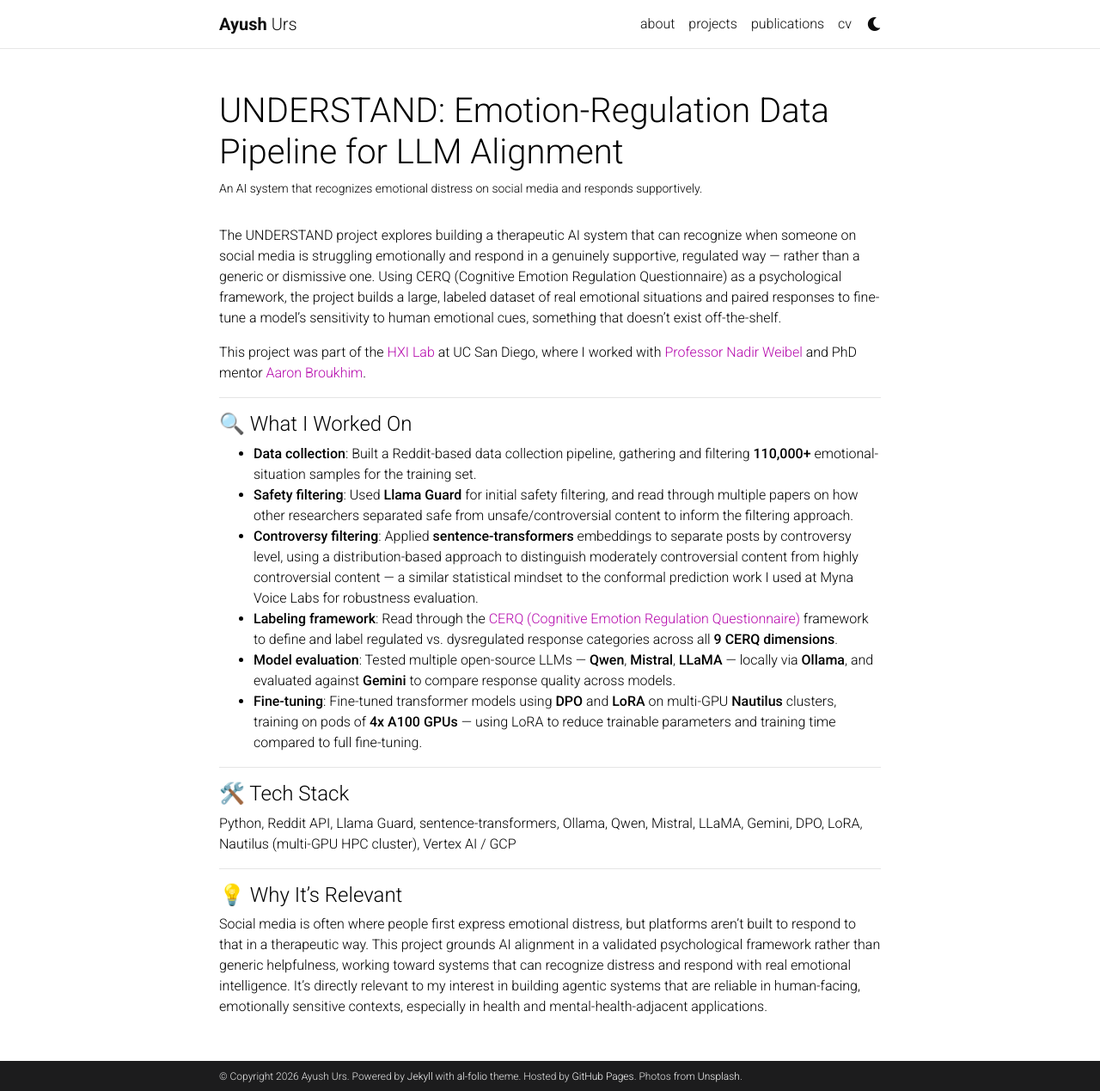
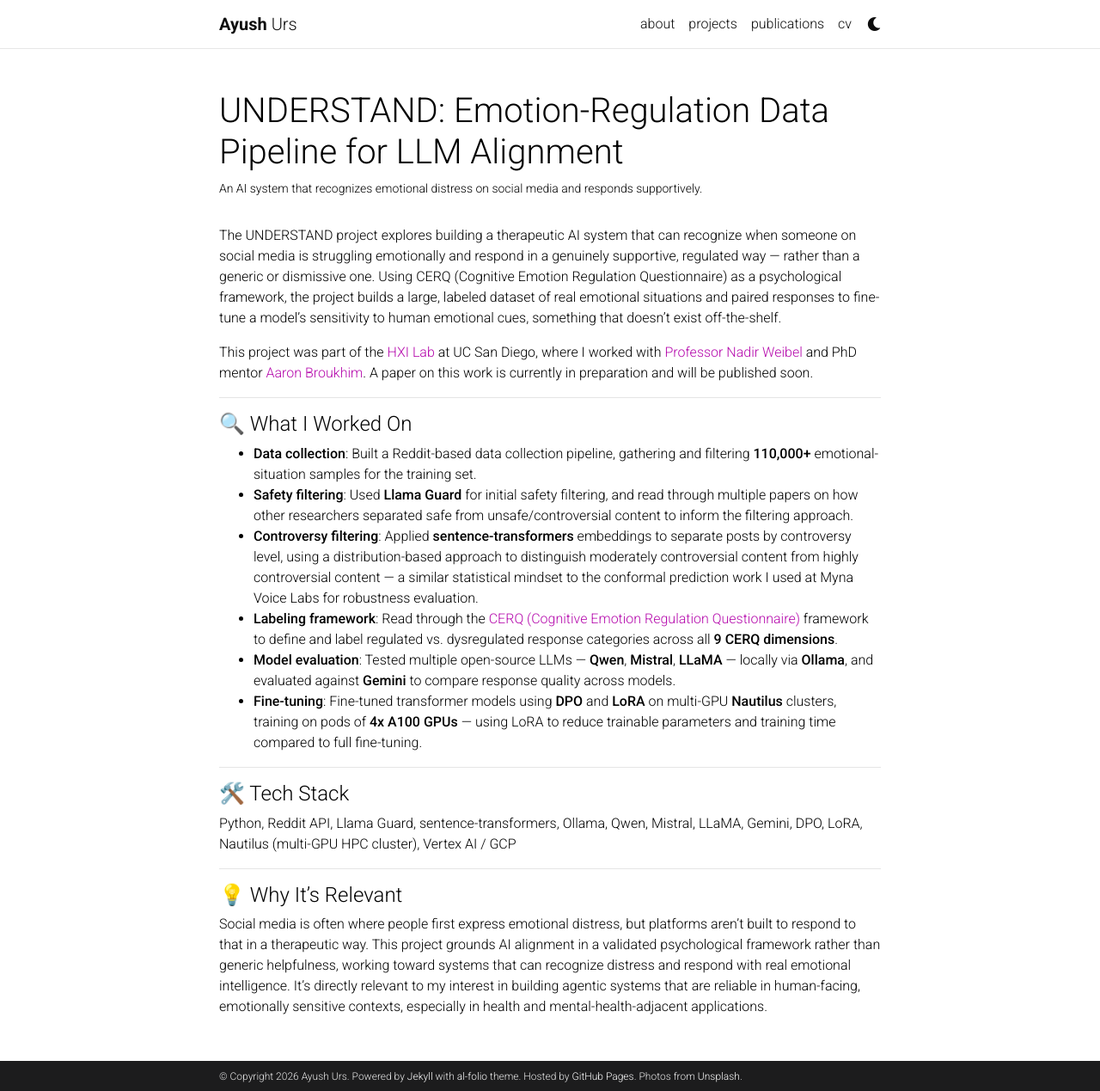
Before and after one commit to ayush11z/ayush11z.github.io, a Jekyll site: the page built from _projects/understand-emotion-regulation.md, in a window 1280 px wide and 1269 px high. Shown: the whole window at 86% size. Built offline with Jekyll 4.4.1, drawn with Linux system fonts in a browser that asks for light colours; comment, search, counter and statistics services are not loaded; a style sheet for code colours, icons or effects is not loaded.

Commit message:
Note that the UNDERSTAND paper is forthcoming
Co-Authored-By: Claude Sonnet 5 <noreply@anthropic.com>

```diff
--- a/_projects/understand-emotion-regulation.md
+++ b/_projects/understand-emotion-regulation.md
@@ -9,7 +9,7 @@ category: work
 
 The UNDERSTAND project explores building a therapeutic AI system that can recognize when someone on social media is struggling emotionally and respond in a genuinely supportive, regulated way — rather than a generic or dismissive one. Using CERQ (Cognitive Emotion Regulation Questionnaire) as a psychological framework, the project builds a large, labeled dataset of real emotional situations and paired responses to fine-tune a model's sensitivity to human emotional cues, something that doesn't exist off-the-shelf.
 
-This project was part of the [HXI Lab](https://hxi.ucsd.edu/) at UC San Diego, where I worked with [Professor Nadir Weibel](https://hxi.ucsd.edu/author/nadir-weibel/) and PhD mentor [Aaron Broukhim](https://aabroukh.github.io/).
+This project was part of the [HXI Lab](https://hxi.ucsd.edu/) at UC San Diego, where I worked with [Professor Nadir Weibel](https://hxi.ucsd.edu/author/nadir-weibel/) and PhD mentor [Aaron Broukhim](https://aabroukh.github.io/). A paper on this work is currently in preparation and will be published soon.
 
 ---
 
```
